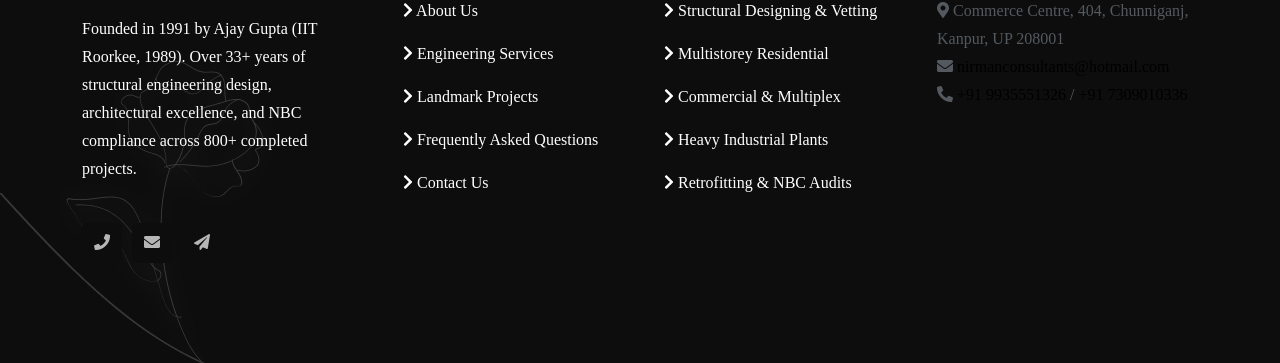
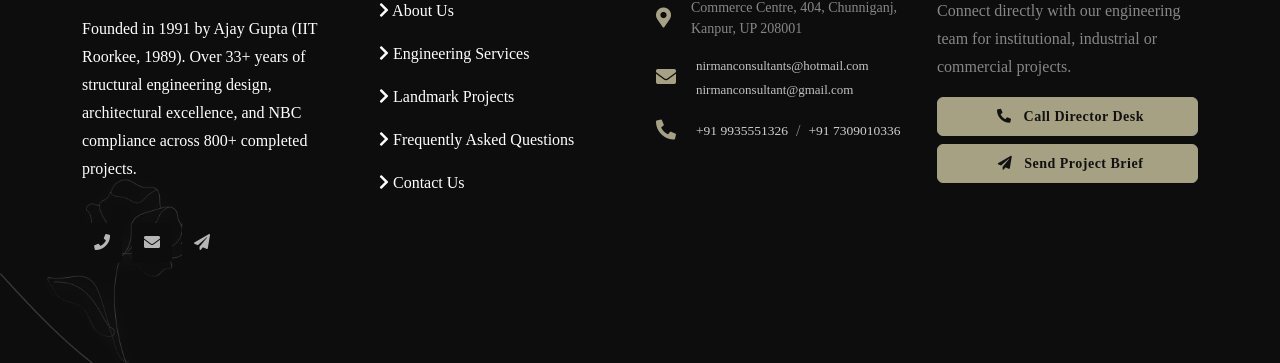
Before and after one commit to Akashsinghkumar/Nirman-Consultants, a plain HTML site: page Creative Modern Theme/contact.html in a window 1280 px wide. Shown: the part 2437-2800 px from the top of the page. Drawn offline with Linux system fonts and the light colour scheme.

Commit message:
Add ambient flower design to all page footers and sync Direct Call and Email buttons in contact footer

```diff
--- a/Creative Modern Theme/contact.html
+++ b/Creative Modern Theme/contact.html
@@ -399,7 +399,7 @@
                                 </div>
                             </div>
                         </div>
-                        <div class="col-xl-3 col-lg-4 col-md-6 ps-lg-5 wow fadeInUp" data-wow-delay=".4s">
+                        <div class="col-xl-3 col-lg-3 col-md-6 ps-xl-4 wow fadeInUp" data-wow-delay=".4s">
                             <div class="single-footer-widget">
                                 <div class="widget-head">
                                     <h3>Quick Links</h3>
@@ -413,40 +413,63 @@
                                 </ul>
                             </div>
                         </div>
-                        <div class="col-xl-3 col-lg-4 col-md-6 ps-lg-4 wow fadeInUp" data-wow-delay=".6s">
+                        <div class="col-xl-3 col-lg-3 col-md-6 ps-xl-3 wow fadeInUp" data-wow-delay=".6s">
                             <div class="single-footer-widget">
                                 <div class="widget-head">
-                                    <h3>Core Expertise</h3>
+                                    <h3>Kanpur Head Office</h3>
                                 </div>
-                                <ul class="list-items">
-                                    <li><a href="service.html"><i class="fas fa-chevron-right"></i> Structural Designing & Vetting</a></li>
-                                    <li><a href="service.html"><i class="fas fa-chevron-right"></i> Multistorey Residential</a></li>
-                                    <li><a href="service.html"><i class="fas fa-chevron-right"></i> Commercial & Multiplex</a></li>
-                                    <li><a href="service.html"><i class="fas fa-chevron-right"></i> Heavy Industrial Plants</a></li>
-                                    <li><a href="service.html"><i class="fas fa-chevron-right"></i> Retrofitting & NBC Audits</a></li>
-                                </ul>
+                                <div class="footer-content">
+                                    <div class="contact-info-area-2">
+                                        <div class="contact-items mb-3">
+                                            <div class="icon">
+                                                <i class="fas fa-map-marker-alt"></i>
+                                            </div>
+                                            <div class="content">
+                                                <p class="mb-0 text-white-50" style="font-size: 14px; line-height: 1.5;">Commerce Centre, 404, Chunniganj, Kanpur, UP 208001</p>
+                                            </div>
+                                        </div>
+                                        <div class="contact-items mb-3">
+                                            <div class="icon">
+                                                <i class="fas fa-envelope"></i>
+                                            </div>
+                                            <div class="content">
+                                                <div class="footer-email-wrap">
+                                                    <a href="mailto:nirmanconsultants@hotmail.com" class="link footer-email-link" title="Official Hotmail">nirmanconsultants@hotmail.com</a>
+                                                    <a href="mailto:nirmanconsultant@gmail.com" class="link footer-email-link" title="Direct Gmail">nirmanconsultant@gmail.com</a>
+                                                </div>
+                                            </div>
+                                        </div>
+                                        <div class="contact-items">
+                                            <div class="icon">
+                                                <i class="fas fa-phone-alt"></i>
+                                            </div>
+                                            <div class="content">
+                                                <div class="footer-phone-wrap">
+                                                    <a href="tel:+919935551326" class="link footer-phone-link" title="Call Director Desk">+91 9935551326</a>
+                                                    <span class="text-white-50 mx-1">/</span>
+                                                    <a href="tel:+917309010336" class="link footer-phone-link" title="Call Kanpur Office Desk">+91 7309010336</a>
+                                                </div>
+                                            </div>
+                                        </div>
+                                    </div>
+                                </div>
                             </div>
                         </div>
-                        <div class="col-xl-3 col-lg-4 col-md-6 wow fadeInUp" data-wow-delay=".8s">
+                        <div class="col-xl-3 col-lg-2 col-md-6 wow fadeInUp" data-wow-delay=".8s">
                             <div class="single-footer-widget">
                                 <div class="widget-head">
-                                    <h3>Head Office</h3>
+                                    <h3>Direct Consultation</h3>
                                 </div>
                                 <div class="footer-content">
-                                    <ul class="contact-info">
-                                        <li>
-                                            <i class="fas fa-map-marker-alt"></i>
-                                            Commerce Centre, 404, Chunniganj, Kanpur, UP 208001
-                                        </li>
-                                        <li>
-                                            <i class="fas fa-envelope"></i>
-                                            <a href="mailto:nirmanconsultants@hotmail.com">nirmanconsultants@hotmail.com</a>
-                                        </li>
-                                        <li>
-                                            <i class="fas fa-phone-alt"></i>
-                                            <a href="tel:+919935551326">+91 9935551326</a> / <a href="tel:+917309010336">+91 7309010336</a>
-                                        </li>
-                                    </ul>
+                                    <p class="mb-3 text-white-50">Connect directly with our engineering team for institutional, industrial or commercial projects.</p>
+                                    <div class="d-flex flex-column gap-2">
+                                        <button type="button" class="theme-btn text-center py-2 direct-desk-btn" data-bs-toggle="modal" data-bs-target="#callDeskModal" style="font-size: 14px; width: 100%; border: none;">
+                                            <i class="fas fa-phone-alt me-2"></i> Call Director Desk
+                                        </button>
+                                        <button type="button" class="theme-btn text-center py-2 project-brief-btn" data-bs-toggle="modal" data-bs-target="#emailBriefModal" style="font-size: 14px; width: 100%; border: none;">
+                                            <i class="fas fa-paper-plane me-2"></i> Send Project Brief
+                                        </button>
+                                    </div>
                                 </div>
                             </div>
                         </div>
--- a/Creative Modern Theme/style.css
+++ b/Creative Modern Theme/style.css
@@ -43,12 +43,32 @@ body.background-black .ScrollSmoother-content {
 
 .footer-section .footer-widgets-wrapper {
     background-color: transparent !important;
+    position: relative !important;
+    z-index: 2 !important;
+}
+
+.footer-section .shape-img {
+    position: absolute !important;
+    bottom: 0 !important;
+    left: 0 !important;
+    opacity: 0.22 !important;
+    pointer-events: none !important;
+    z-index: 1 !important;
+    max-width: 520px !important;
+}
+
+.footer-section .shape-img img {
+    max-width: 100% !important;
+    height: auto !important;
+    display: block !important;
 }
 
 .footer-section .footer-bottom {
     background-color: #080808 !important;
     background: #080808 !important;
     border-top: 1px solid rgba(255, 255, 255, 0.08) !important;
+    position: relative !important;
+    z-index: 2 !important;
 }
 
 
```
Also changed, not shown: Creative Modern Theme/about.html (+3 -0 lines), Creative Modern Theme/faq.html (+3 -0 lines), Creative Modern Theme/index.html (+2 -2 lines), Creative Modern Theme/project-details.html (+3 -0 lines), Creative Modern Theme/project.html (+3 -0 lines), Creative Modern Theme/service-details.html (+3 -0 lines), Creative Modern Theme/service.html (+3 -0 lines).
